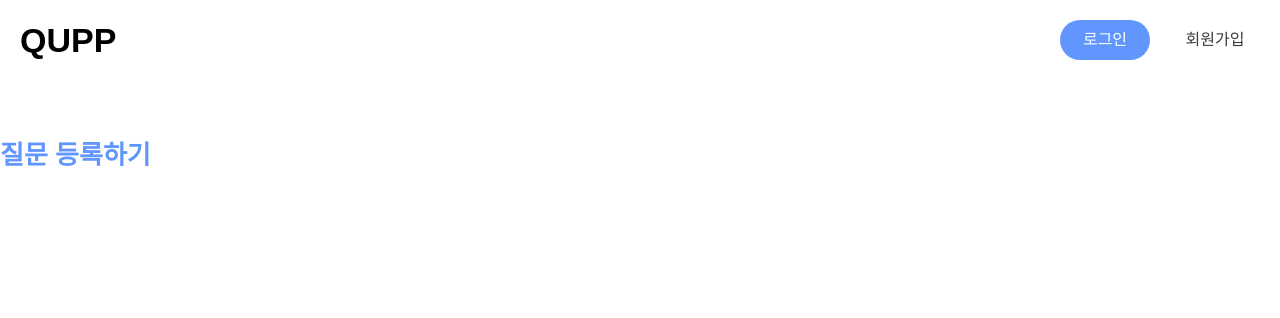
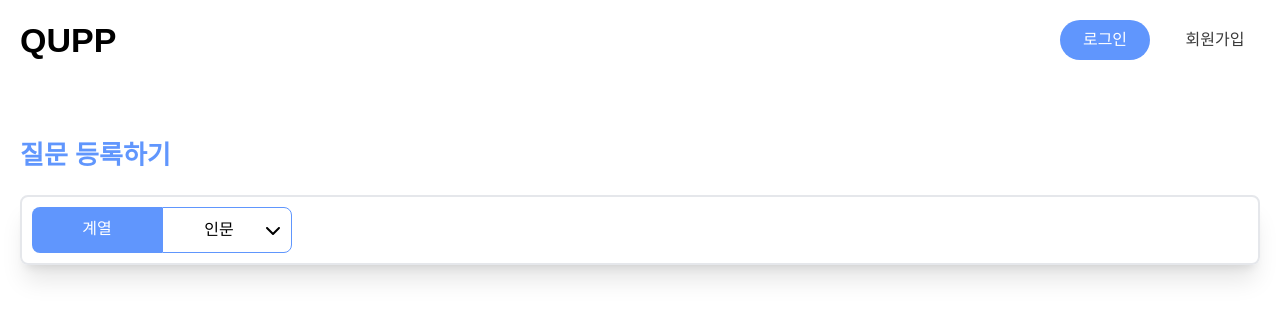
Before and after one commit to crewd/qupp-front, a Next.js app: page /qna/write in a window 1280 px wide. Shown: the top 318 px of the page. Built offline with nearby package versions, Linux system fonts and the light colour scheme.

Commit message:
feat: 질문등록 계열선택 추가

```diff
--- a/components/layout/layout.tsx
+++ b/components/layout/layout.tsx
@@ -29,7 +29,9 @@ const Layout = ({ children }: { children: React.ReactNode }) => {
           </nav>
         </div>
       </header>
-      <main className="mt-[56px] m-auto">{children}</main>
+      <main className="mt-[56px] px-[20px] max-w-[1280px] m-auto">
+        {children}
+      </main>
     </div>
   );
 };
--- a/pages/index.tsx
+++ b/pages/index.tsx
@@ -19,7 +19,7 @@ const Home: NextPage = () => {
         />
       </Head>
       <div className="h-[808px] w-full absolute top-0 left-0 right-0 bg-gray-5 -z-10" />
-      <article className="h-[673px] max-w-[1280px] px-[20px] m-auto flex justify-between">
+      <article className="h-[673px] m-auto flex justify-between">
         <section className="mt-[95px] font-bold">
           <article className="mb-[50px]">
             <p className="text-md mb-[10px]">인문부터 예술까지 어느 분야든</p>
@@ -87,7 +87,7 @@ const Home: NextPage = () => {
         <h2 className="text-xl text-gray-3 leading-[40px]">
           QUPP에서 지금 바로 질문을 등록해 보세요!
         </h2>
-        <section className="mt-[70px] max-w-[1280px] grid grid-cols-2 gap-[70px]">
+        <section className="mt-[70px] grid grid-cols-2 gap-[70px]">
           <article className="w-[247px] h-[169px] border border-primary relative flex justify-center items-center">
             <div className="absolute w-full h-full border border-primary top-[5px] left-[5px] text-center">
               <h3 className="text-xl font-black text-secondary-sBlue leading-[80px]">
--- a/pages/qna/[name].tsx
+++ b/pages/qna/[name].tsx
@@ -17,7 +17,7 @@ const QnA = () => {
   }, [name]);
 
   return (
-    <div className="max-w-[1280px] px-[20px] m-auto">
+    <div className="max-w-[1280px] m-auto">
       <header className="border-b-[3px] border-primary pb-[15px]">
         <h2 className="lg:text-xxl text-xl leading-[42px] text-primary font-bold">
           카테고리
--- a/pages/qna/write.tsx
+++ b/pages/qna/write.tsx
@@ -1,10 +1,60 @@
+import { faChevronDown } from '@fortawesome/free-solid-svg-icons';
+import { FontAwesomeIcon } from '@fortawesome/react-fontawesome';
+import { useEffect, useState } from 'react';
+
 const AddPost = () => {
+  const category = ['인문', '사회', '상경', '자연과학', '공학', '예술'];
+
+  const [selectTopic, setSelectTopic] = useState('인문');
+  const [selectOpened, setSelectOpened] = useState(false);
+
+  const selectCategory = (category: string) => {
+    setSelectTopic(category);
+  };
+
+  useEffect(() => {
+    setSelectOpened(false);
+  }, [selectTopic]);
+
   return (
     <div>
-      <div>
+      <div className="mb-[20px]">
         <h2 className="text-xl font-bold text-primary">질문 등록하기</h2>
       </div>
-      <div></div>
+      <div className="border-2 shadow-xl rounded-lg p-[10px]">
+        <div className="flex text-center">
+          <p className="text-white bg-primary w-[130px] rounded-tl-lg rounded-bl-lg p-[10px]">
+            계열
+          </p>
+          <div className="relative">
+            <div
+              className={`p-[10px] w-[130px] border border-primary rounded-tr-lg ${
+                !selectOpened && 'rounded-br-lg'
+              }`}
+            >
+              <button
+                className="flex items-center justify-between w-full"
+                onClick={() => setSelectOpened(!selectOpened)}
+              >
+                <span className="w-full">{selectTopic}</span>
+                <FontAwesomeIcon className="" icon={faChevronDown} />
+              </button>
+            </div>
+            {selectOpened && (
+              <ul className="absolute top-[100%] bg-white w-[130px] border border-primary border-t-0 rounded-b-lg">
+                {category.map((data) => (
+                  <li
+                    className="py-[5px] hover:bg-gray-100 cursor-pointer"
+                    onClick={() => selectCategory(data)}
+                  >
+                    {data}
+                  </li>
+                ))}
+              </ul>
+            )}
+          </div>
+        </div>
+      </div>
     </div>
   );
 };
--- a/pages/signup/index.tsx
+++ b/pages/signup/index.tsx
@@ -2,7 +2,7 @@ import Head from 'next/head';
 
 const SignUpPage = () => {
   return (
-    <div className="px-[20px]">
+    <div>
       <Head>
         <title>회원가입</title>
         <meta name="description" content="회원가입" />
```
